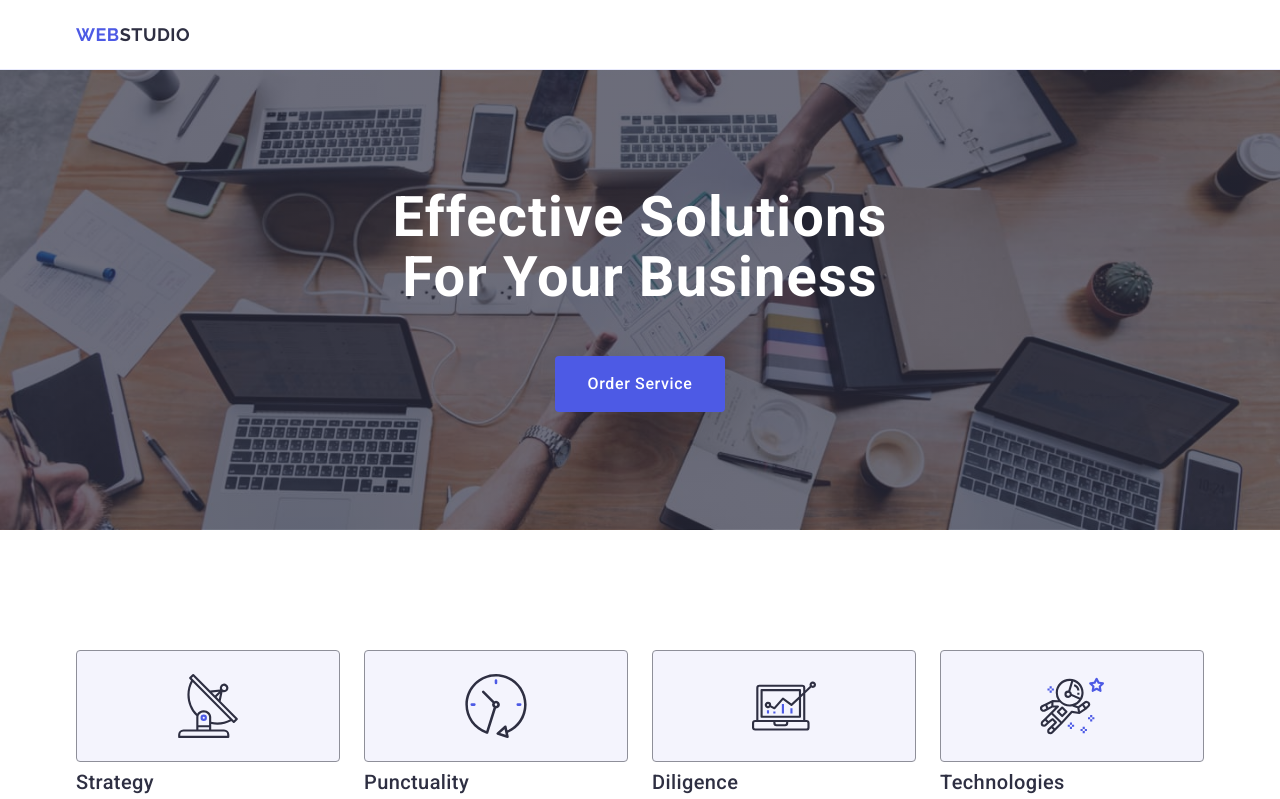
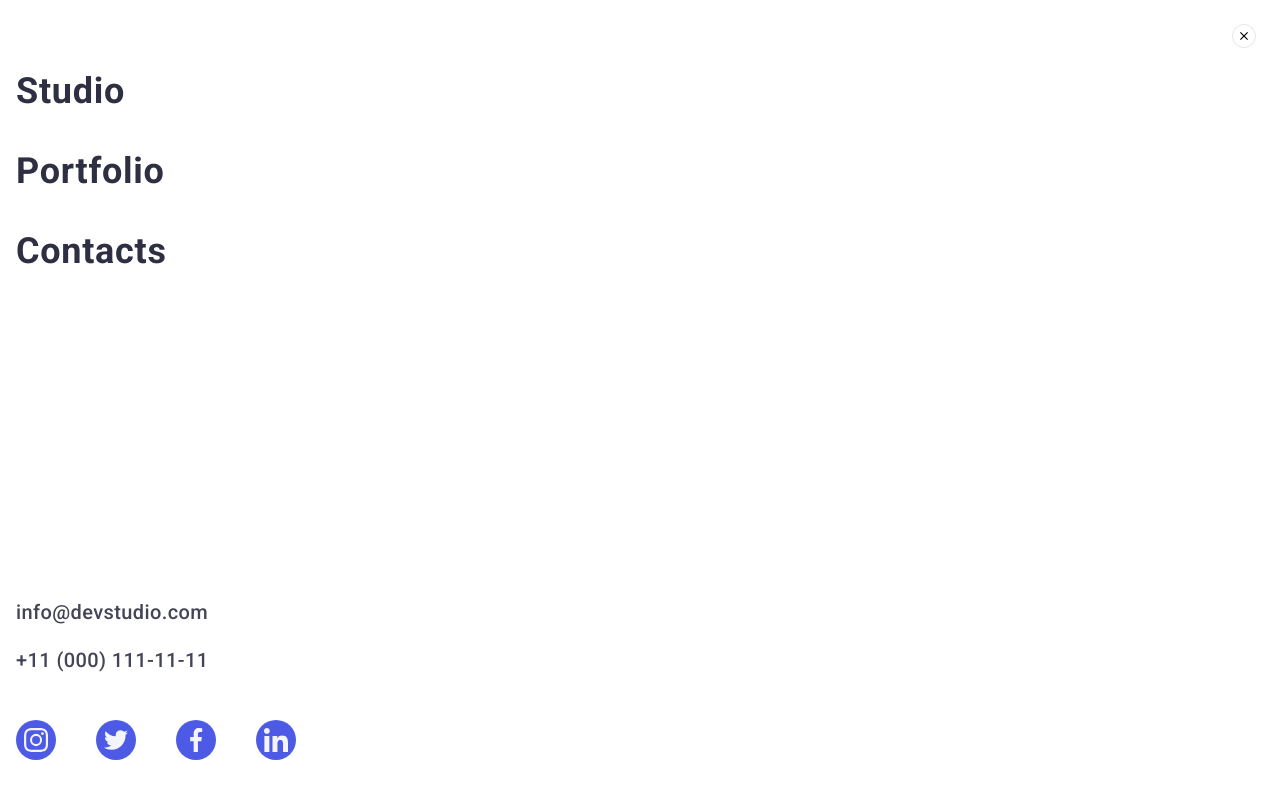
Before and after one commit to Hanna-Chupryna/goit-markup-hw-06, a plain HTML site: page index.html in a window 1280 px wide. Shown: the top 799 px of the page. Drawn offline with nearby package versions, Linux system fonts and the light colour scheme.

Commit message:
mob-menu

```diff
--- a/css/styles.css
+++ b/css/styles.css
@@ -158,6 +158,120 @@ img {
   border: none;
   background-color: transparent;
   padding: 0;
+}
+
+.mob-menu {
+  position: fixed;
+  z-index: 1;
+  top: 0;
+  left: 0;
+  width: 100vw;
+  height: 100vh;
+
+  display: flex;
+  flex-direction: column;
+  justify-content: space-between;
+
+  background-color: #ffffff;
+  padding-top: 24px;
+  padding-right: 24px;
+  padding-bottom: 40px;
+  padding-left: 16px;
+
+  overflow: auto;
+}
+
+.menu-close-btn {
+  display: flex;
+  align-items: center;
+  justify-content: center;
+
+  margin-left: auto;
+  margin-bottom: 24px;
+
+  top: 24px;
+  right: 24px;
+  width: 24px;
+  height: 24px;
+  border-radius: 50%;
+  background-color: transparent;
+  padding: 0;
+  border: 1px solid rgba(0, 0, 0, 0.1);
+  cursor: pointer;
+}
+
+.menu-close-icon {
+}
+
+.mob-menu-list {
+  margin-bottom: 40px;
+}
+
+.mob-menu-item:not(:last-child) {
+  margin-bottom: 40px;
+}
+
+.mob-menu-link {
+  color: #2e2f42;
+  font-size: 36px;
+  font-weight: 700;
+  line-height: 1.11;
+  letter-spacing: 0.02em;
+  text-transform: capitalize;
+}
+.mob-menu-link:hover,
+.mob-menu-link:focus {
+  color: #404bbf;
+}
+
+.mob-contacts {
+}
+.mob-contacts-container {
+  margin-bottom: 48px;
+}
+
+.mob-contacts-item:not(:last-child) {
+  margin-bottom: 24px;
+}
+
+.mob-link-contacts {
+  color: #434455;
+  font-size: 20px;
+  font-weight: 500;
+  line-height: 1.2;
+  letter-spacing: 0.02em;
+  font-style: normal;
+}
+.mob-link-contacts:hover,
+.mob-link-contacts:focus {
+  color: #4d5ae5;
+}
+
+.mob-icon-list {
+  display: flex;
+  gap: 40px;
+}
+.mob-icon-item {
+  width: 40px;
+  height: 40px;
+}
+.mob-icon-link {
+  width: 100%;
+  height: 100%;
+  border-radius: 50%;
+  background-color: #4d5ae5;
+  display: flex;
+  justify-content: center;
+  align-items: center;
+
+  transition: background-color 250ms cubic-bezier(0.4, 0, 0.2, 1);
+}
+.mob-icon {
+  fill: #f4f4fd;
+}
+.mob-icon-link:hover,
+.mob-icon-link:focus {
+  background-color: #31d0aa;
 }
 
 /* ========= HERO ========== */
--- a/index.html
+++ b/index.html
@@ -71,6 +71,95 @@
             <use href="./images/icons.svg#icon-open-btn"></use>
           </svg>
         </button>
+      </div>
+
+      <div class="mob-menu">
+        <div>
+          <button type="button" class="menu-close-btn">
+            <svg class="menu-close-icon" width="8" height="8">
+              <use href="./images/icons.svg#icon-cross"></use>
+            </svg>
+          </button>
+          <ul class="mob-menu-list">
+            <li class="mob-menu-item">
+              <a class="mob-menu-link" href="./index.html">Studio</a>
+            </li>
+            <li class="mob-menu-item">
+              <a class="mob-menu-link" href="">Portfolio</a>
+            </li>
+            <li class="mob-menu-item">
+              <a class="mob-menu-link" href="">Contacts</a>
+            </li>
+          </ul>
+        </div>
+
+        <div>
+          <address class="mob-contacts">
+            <ul class="mob-contacts-container">
+              <li class="mob-contacts-item">
+                <a class="mob-link-contacts" href="mailto:info@devstudio.com"
+                  >info@devstudio.com</a
+                >
+              </li>
+              <li class="mob-contacts-item">
+                <a class="mob-link-contacts" href="tel:+110001111111"
+                  >+11 (000) 111-11-11</a
+                >
+              </li>
+            </ul>
+          </address>
+
+          <ul class="mob-icon-list">
+            <li class="mob-icon-item">
+              <a
+                class="mob-icon-link"
+                href=""
+                target="_blank"
+                rel="noopen no-referrer"
+              >
+                <svg class="mob-icon" width="24" height="24">
+                  <use href="./images/icons.svg#icon-instagram-2"></use>
+                </svg>
+              </a>
+            </li>
+            <li class="mob-icon-item">
+              <a
+                class="mob-icon-link"
+                href=""
+                target="_blank"
+                rel="noopen no-referrer"
+              >
+                <svg class="mob-icon" width="24" height="24">
+                  <use href="./images/icons.svg#icon-twitter-1"></use>
+                </svg>
+              </a>
+            </li>
+            <li class="mob-icon-item">
+              <a
+                class="mob-icon-link"
+                href=""
+                target="_blank"
+                rel="noopen no-referrer"
+              >
+                <svg class="mob-icon" width="24" height="24">
+                  <use href="./images/icons.svg#icon-facebook-1"></use>
+                </svg>
+              </a>
+            </li>
+            <li class="mob-icon-item">
+              <a
+                class="mob-icon-link"
+                href=""
+                target="_blank"
+                rel="noopen no-referrer"
+              >
+                <svg class="mob-icon" width="24" height="24">
+                  <use href="./images/icons.svg#icon-linkedin-1"></use>
+                </svg>
+              </a>
+            </li>
+          </ul>
+        </div>
       </div>
     </header>
 
```
Also changed, not shown: images/Ellipse 1.svg (added), images/icons.svg.
